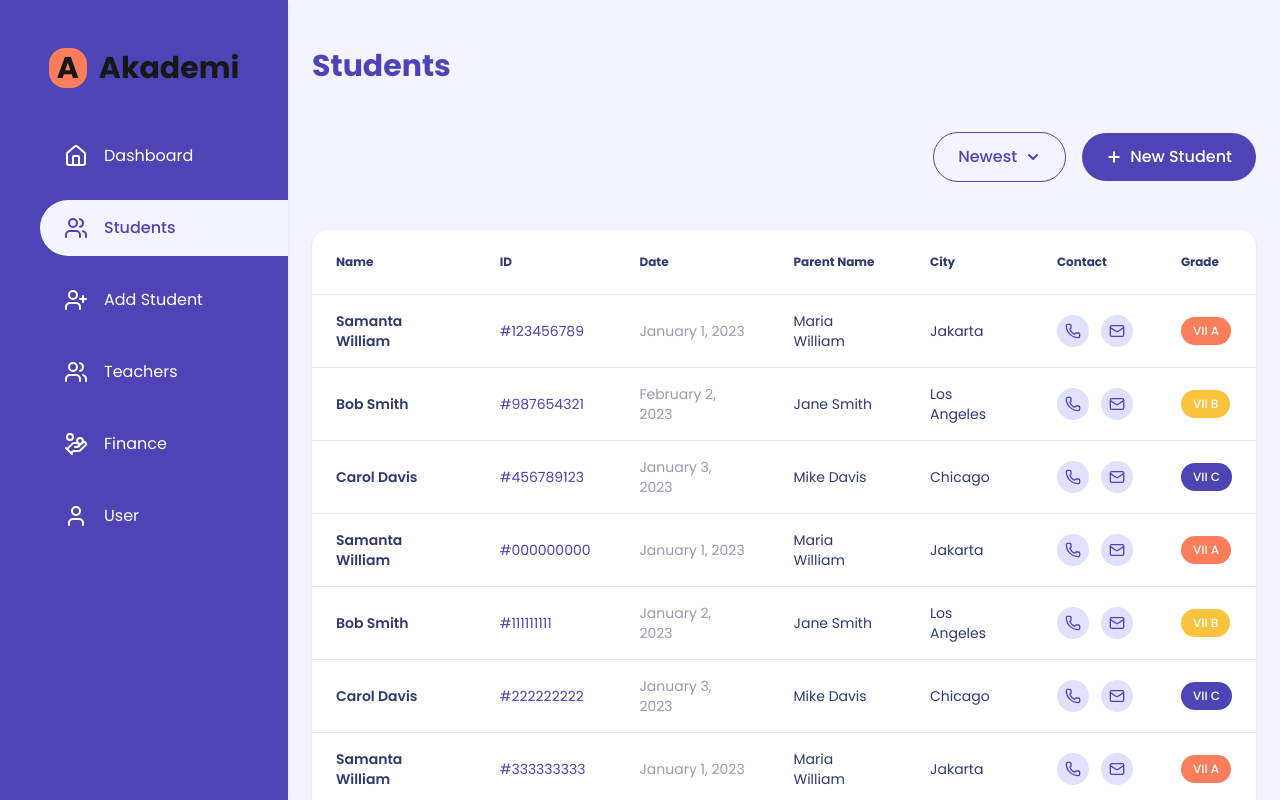
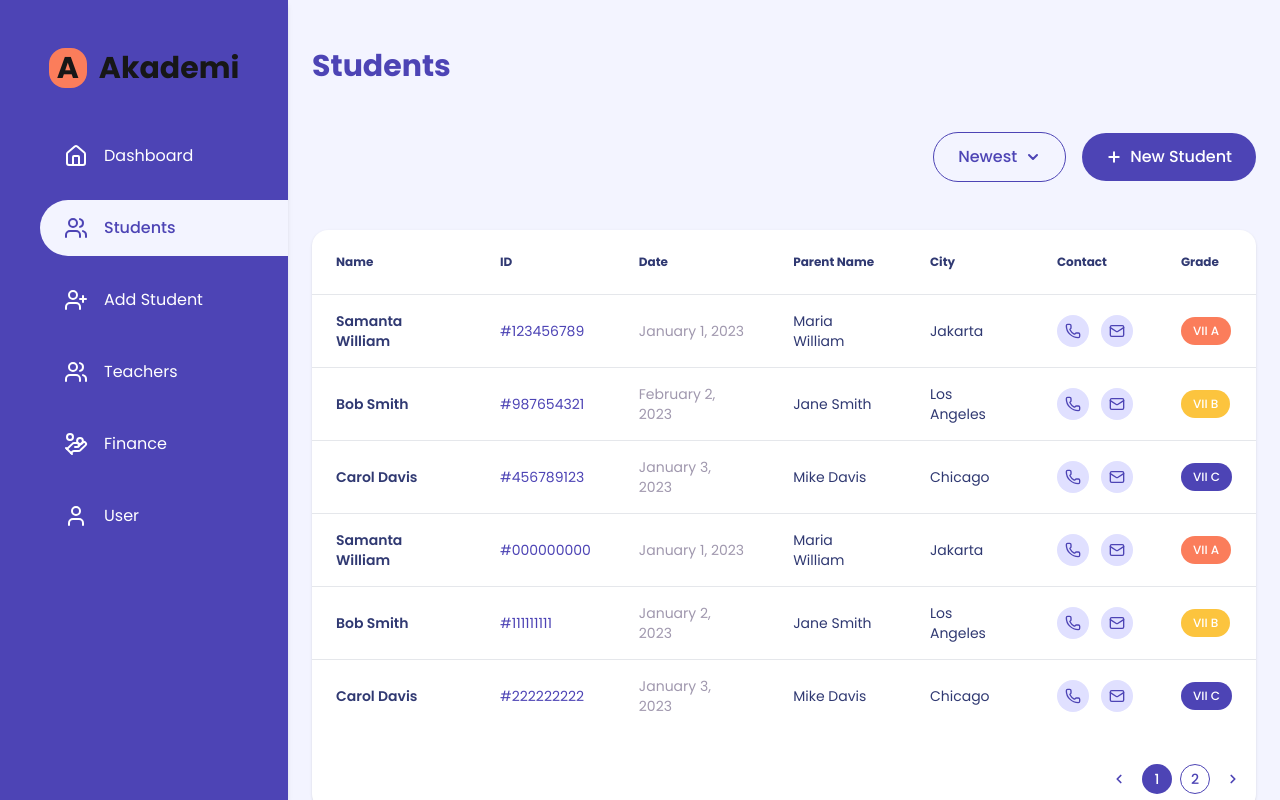
Before and after one commit to 3-du4rd4/desafio-frontend, a Next.js app: page /students in a window 1280 px wide. Built offline with nearby package versions, Linux system fonts and the light colour scheme.

Commit message:
feat: implementar StudentsContext para manipular paginação e dados em StudentTable

```diff
--- a/src/app/students/page.tsx
+++ b/src/app/students/page.tsx
@@ -6,7 +6,8 @@ import Button from '@/components/layout/Button';
 
 import { ChevronDown, ChevronUp, Plus } from 'lucide-react';
 import StudentsTable from '@/components/students/StudentsTable';
-import Pagination from '@/components/layout/Pagination';
+import { StudentsProvider } from '@/contexts/StudentsContext';
+
 
 export default function StudentsPage() {
     const [isNewest, setIsNewest] = useState(true);
@@ -14,6 +15,7 @@ export default function StudentsPage() {
     const handleToggleOrder = () => setIsNewest(!isNewest);
 
     return (
+        <StudentsProvider>
             <div className="flex flex-col gap-6">
                 <Header title="Students" />
 
@@ -37,5 +39,6 @@ export default function StudentsPage() {
                     <StudentsTable />
                 </section>
             </div>
+        </StudentsProvider>
     );
 }
--- a/src/components/layout/Pagination.tsx
+++ b/src/components/layout/Pagination.tsx
@@ -1,18 +1,21 @@
 'use client';
 
-import React from 'react';
+import React, { useContext } from 'react';
 import Button from './Button';
 
 import { ChevronLeft, ChevronRight } from 'lucide-react';
+import { StudentsContext } from '@/contexts/StudentsContext';
 
 interface PaginationProps {
-    currentPage: number;
-    totalPages: number;
-    onPageChange: (page: number) => void;
+    totalItems: number;
 }
 
-const Pagination = ({ currentPage, totalPages, onPageChange }: PaginationProps) => {
-    const pages = Array.from({ length: totalPages }, (_, i) => i + 1);
+const Pagination = ({ totalItems }: PaginationProps) => {
+    const studentsContext = useContext(StudentsContext);
+    const currentPage = studentsContext?.currentPage ?? 1;
+    const setCurrentPage = studentsContext?.setCurrentPage ?? (() => {});
+    const rowsPerPage = studentsContext?.rowsPerPage ?? 10;
+    const totalPages = Math.ceil(totalItems / rowsPerPage);
 
     return (
         <div className="flex items-center justify-center gap-2 flex-wrap">
@@ -21,17 +24,17 @@ const Pagination = ({ currentPage, totalPages, onPageChange }: PaginationProps)
             noBorder
             isFilled={false}
             icon={<ChevronLeft size={14} strokeWidth={3} />}
-            onClick={() => onPageChange(Math.max(1, currentPage - 1))}
+            onClick={() => setCurrentPage(Math.max(1, currentPage - 1))}
             />
 
-            {pages.map((page) => (
+            {Array.from({ length: totalPages }, (_, i) => i + 1).map((page) => (
             <Button
                 isCircle
                 key={page}
                 title={page.toString()}
                 className='text-sm w-7.5 h-7.5'
                 isFilled={page === currentPage}
-                onClick={() => onPageChange(page)}
+                onClick={() => setCurrentPage(page)}
             />
             ))}
 
@@ -40,7 +43,7 @@ const Pagination = ({ currentPage, totalPages, onPageChange }: PaginationProps)
             noBorder
             isFilled={false}
             icon={<ChevronRight size={14} strokeWidth={3} />}
-            onClick={() => onPageChange(Math.min(totalPages, currentPage + 1))}
+            onClick={() => setCurrentPage(Math.min(totalPages, currentPage + 1))}
             />
         </div>
     );
--- a/src/components/students/StudentsTable.tsx
+++ b/src/components/students/StudentsTable.tsx
@@ -1,10 +1,11 @@
 'use client';
 
-import React, { useState } from 'react';
+import React, { useContext, useState } from 'react';
 import { Phone, Mail } from 'lucide-react';
 import Badge from '@/components/layout/Badge';
 import Pagination from '../layout/Pagination';
 import { formatDate } from '@/utils/date';
+import { StudentsContext } from '@/contexts/StudentsContext';
 
 interface Student {
     id: string;
@@ -26,8 +27,9 @@ const gradeColors: Record<string, string> = {
 };
 
 const StudentsTable = ({ students }: StudentsTableProps) => {
-    const totalPages = 5;
-    const [currentPage, setCurrentPage] = useState(1);
+    const context = useContext(StudentsContext);
+    const currentPage = context?.currentPage ?? 1;
+    const rowsPerPage = context?.rowsPerPage ?? 10;
 
     const defaultStudents: Student[] = [
         { id: '#123456789', name: 'Samanta William', date: '2023-01-01', parentName: 'Maria William', city: 'Jakarta', grade: 'VII A' },
@@ -46,6 +48,9 @@ const StudentsTable = ({ students }: StudentsTableProps) => {
 
     const data = students ?? defaultStudents;
 
+    const startIndex = (currentPage - 1) * rowsPerPage;
+    const currentData = data.slice(startIndex, startIndex + rowsPerPage);
+
     return (
         <div className='flex flex-col gap-8 bg-white rounded-2xl shadow pb-4'>
             <div className='overflow-x-auto'>
@@ -62,7 +67,7 @@ const StudentsTable = ({ students }: StudentsTableProps) => {
                         </tr>
                     </thead>
                     <tbody className='divide-y divide-gray-200 text-[#303972] text-sm'>
-                        {data.map(student => (
+                        {currentData.map(student => (
                         <tr key={student.id} className=" hover:bg-[#f7f8fe] transition-colors">
                             <td className="py-4 px-6 font-semibold">{student.name}</td>
                             <td className="py-4 px-6 text-[#4D44B5]">{student.id}</td>
@@ -88,7 +93,7 @@ const StudentsTable = ({ students }: StudentsTableProps) => {
 
             <div className='flex justify-end px-2'>
 
-                <Pagination currentPage={currentPage} totalPages={totalPages} onPageChange={(page) => setCurrentPage(page)} />
+                <Pagination totalItems={data.length} />
             </div>
         </div>
     );
--- /dev/null
+++ b/src/contexts/StudentsContext.tsx
@@ -0,0 +1,32 @@
+'use client';
+
+import React, { createContext, useState, ReactNode, useContext } from 'react';
+
+interface StudentsContextProps {
+    totalPages: number;
+    currentPage: number;
+    rowsPerPage: number;
+    setCurrentPage: (page: number) => void;
+}
+
+export const StudentsContext = createContext<StudentsContextProps | undefined>(undefined);
+
+export const StudentsProvider = ({ children }: { children: ReactNode }) => {
+    const totalPages = 5;
+    const rowsPerPage = 6;
+    const [currentPage, setCurrentPage] = useState(1);
+
+    return (
+        <StudentsContext.Provider value={{ currentPage, setCurrentPage, totalPages, rowsPerPage }}>
+            {children}
+        </StudentsContext.Provider>
+    );
+};
+
+export const useStudents = () => {
+    const context = useContext(StudentsContext);
+    if (!context) {
+        throw new Error('useStudents must be used within a StudentsProvider');
+    }
+    return context;
+};
```
Lines whose indentation alone changed are shown as unchanged.
